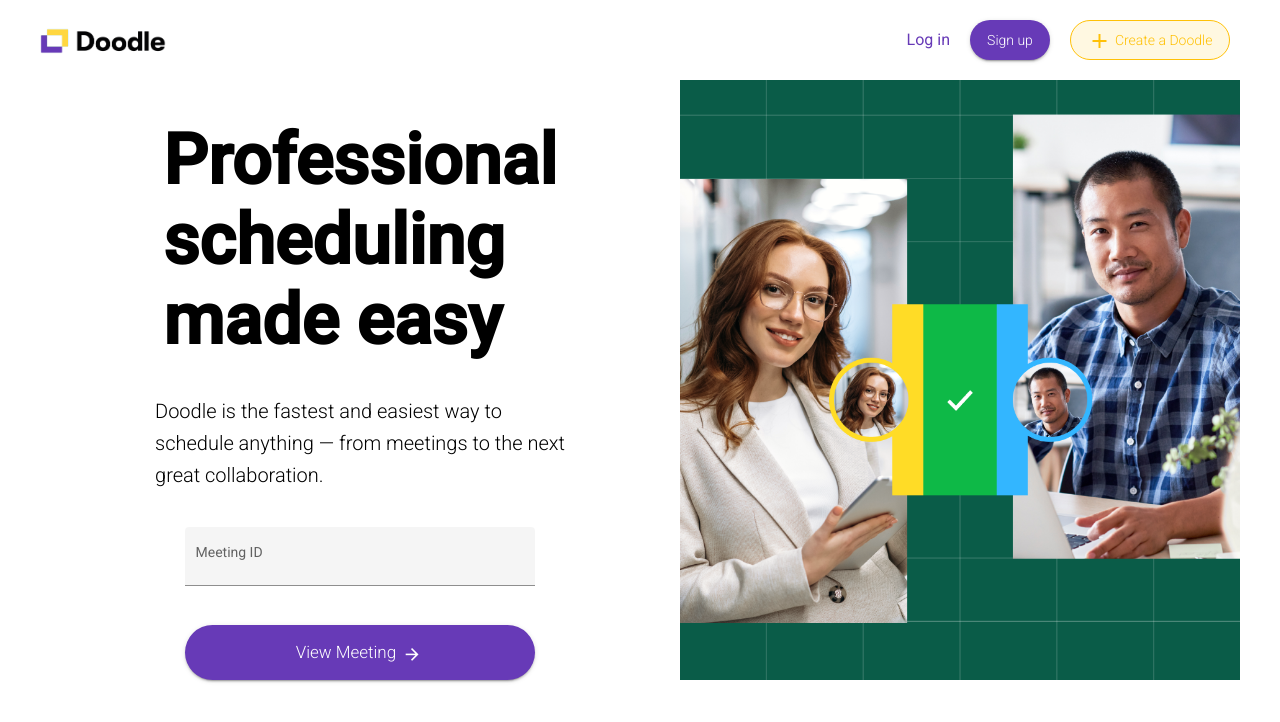
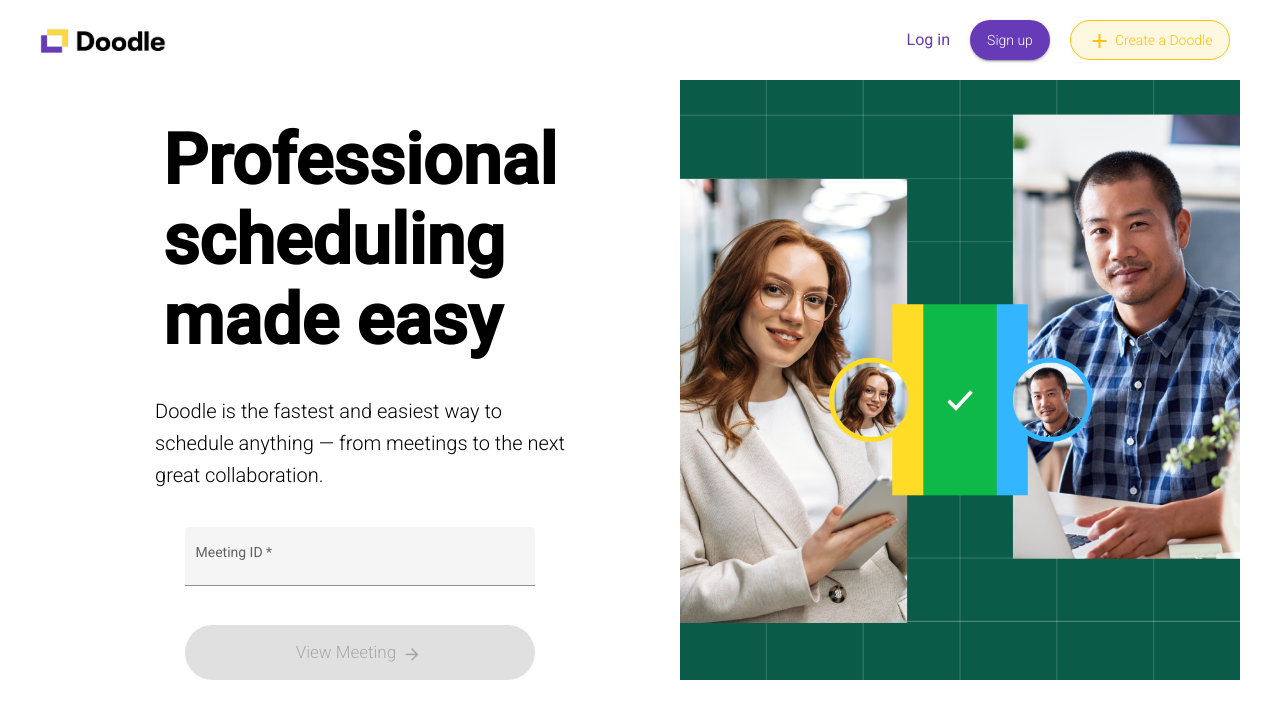
Before and after one commit to volen17/Doodle-FMI-TEAM7, an Angular app in the folder doodle-front-end/: page / in a window 1280 px wide. Shown: the top 722 px of the page. Built offline with nearby package versions, Linux system fonts and the light colour scheme.

Commit message:
add homepage and sign-up-page validations

```diff
--- a/doodle-front-end/src/app/homepage/components/homepage-component/homepage.component.html
+++ b/doodle-front-end/src/app/homepage/components/homepage-component/homepage.component.html
@@ -8,12 +8,22 @@
       great collaboration.</h2>
     <mat-form-field class="meetingId-form" appearance="fill">
       <mat-label>Meeting ID</mat-label>
-      <input class="form-input" matInput placeholder="Enter your Meeting ID if you have one!">
+      <input [(ngModel)]="meetingId" class="form-input" matInput placeholder="Enter your Meeting ID if you have one!"
+             [formControl]="meetingIdFormControl" [errorStateMatcher]="matcher">
     </mat-form-field>
-    <button class="submit-button" mat-raised-button>
-      View Meeting
+    <button
+      *ngIf="!loadingService.isLoading; else elseBlock"
+      [disabled]="meetingIdFormControl.invalid"
+      (click)="navigate('/doodles/' + meetingId)"
+      class="submit-button"
+      type="submit"
+      mat-raised-button
+    >View Meeting
       <mat-icon class="arrow">arrow_forward</mat-icon>
     </button>
+    <ng-template #elseBlock>
+      <button class="submit-button" disabled type="submit" mat-raised-button>Loading...</button>
+    </ng-template>
   </div>
   <img class="image" src="assets/hero.png">
 </div>
--- a/doodle-front-end/src/app/homepage/components/homepage-component/homepage.component.scss
+++ b/doodle-front-end/src/app/homepage/components/homepage-component/homepage.component.scss
@@ -40,7 +40,7 @@ button.mat-raised-button {
   border-radius: 30px;
 }
 
-button.mat-raised-button:hover {
+button.mat-raised-button:hover:enabled {
   background-color: map-get(mat.$deep-purple-palette, 100);
   color: black;
 }
--- a/doodle-front-end/src/app/homepage/components/homepage-component/homepage.component.ts
+++ b/doodle-front-end/src/app/homepage/components/homepage-component/homepage.component.ts
@@ -1,4 +1,8 @@
 import { Component, OnInit } from '@angular/core';
+import {Router} from "@angular/router";
+import {ErrorStateMatcher} from "@angular/material/core";
+import {FormControl, FormGroupDirective, NgForm, Validators} from "@angular/forms";
+import {LoadingService} from "../../../services/loading.service";
 
 @Component({
   selector: 'app-homepage',
@@ -6,10 +10,28 @@ import { Component, OnInit } from '@angular/core';
   styleUrls: ['./homepage.component.scss']
 })
 export class HomepageComponent implements OnInit {
+  meetingId: string | undefined;
 
-  constructor() { }
+  meetingIdFormControl = new FormControl('', [Validators.required]);
+
+  matcher = new MyErrorStateMatcher();
+
+  constructor(
+    private router: Router,
+    public loadingService: LoadingService,
+  ) { }
 
   ngOnInit(): void {
   }
 
+  async navigate(url: string) {
+    return this.router.navigate([url]);
+  }
 }
+
+export class MyErrorStateMatcher implements ErrorStateMatcher {
+  isErrorState(control: FormControl | null, form: FormGroupDirective | NgForm | null): boolean {
+    const isSubmitted = form && form.submitted;
+    return !!(control && control.invalid && (control.dirty || control.touched || isSubmitted));
+  }
+}
--- a/doodle-front-end/src/app/registration/components/sign-up-page/sign-up-page.component.html
+++ b/doodle-front-end/src/app/registration/components/sign-up-page/sign-up-page.component.html
@@ -31,6 +31,9 @@
         <mat-error *ngIf="passwordFormControl.hasError('required')">
           Password is <strong>required</strong>
         </mat-error>
+        <mat-error *ngIf="passwordFormControl.hasError('pattern')">
+          Password <strong>must</strong> contain minimum eight characters, at least one uppercase letter, one lowercase letter, one number and one special character
+        </mat-error>
       </mat-form-field>
       <mat-form-field class="form-field" appearance="fill">
         <mat-label>Confirm password</mat-label>
--- a/doodle-front-end/src/app/registration/components/sign-up-page/sign-up-page.component.scss
+++ b/doodle-front-end/src/app/registration/components/sign-up-page/sign-up-page.component.scss
@@ -17,8 +17,8 @@
   text-align: center;
   border-radius: 10px;
   width: 700px;
-  height: 450px;
-  padding: 80px 30px 30px 30px;
+  height: 530px;
+  padding: 30px 30px 30px 30px;
   margin: 20px;
   background-color: #F8F9FA;
 }
--- a/doodle-front-end/src/app/registration/components/sign-up-page/sign-up-page.component.ts
+++ b/doodle-front-end/src/app/registration/components/sign-up-page/sign-up-page.component.ts
@@ -12,9 +12,11 @@ import {LocalStorageService} from "../../../services/localstorage.service";
   styleUrls: ['./sign-up-page.component.scss']
 })
 export class SignUpPageComponent implements OnInit {
+  public passwordRegex = /^(?=.*[a-z])(?=.*[A-Z])(?=.*\d)(?=.*[@$!%*?&])[A-Za-z\d@$!%*?&]{8,}$/
+
   emailFormControl = new FormControl('', [Validators.required, Validators.email]);
-  passwordFormControl = new FormControl('', [Validators.required]);
   nameFormControl = new FormControl('', [Validators.required]);
+  passwordFormControl = new FormControl('', [Validators.required, Validators.pattern(this.passwordRegex)]);
 
   matcher = new MyErrorStateMatcher();
 
```
